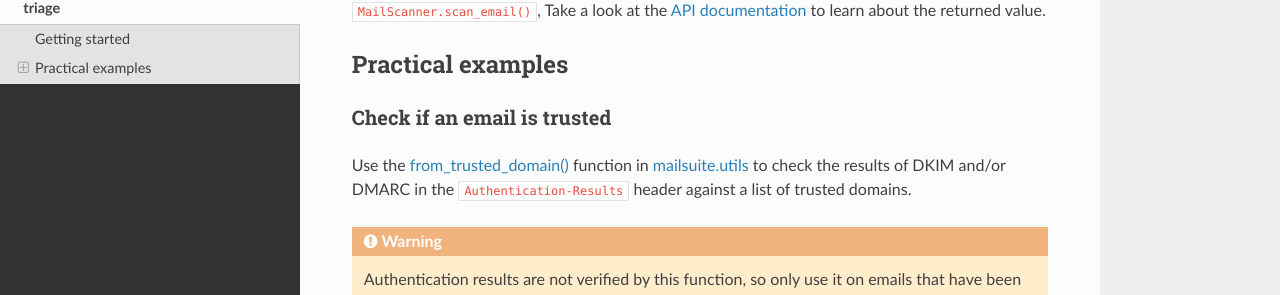
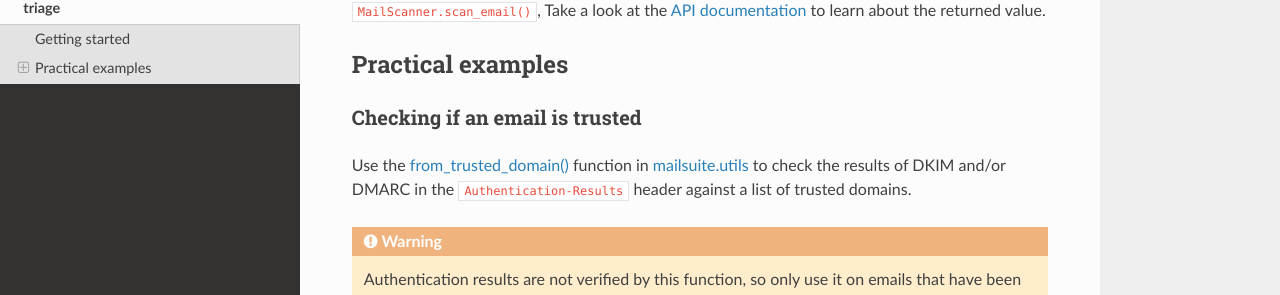
Before and after one commit to seanthegeek/yaramail, a Sphinx documentation site: the page built from docs/source/phishing.md, in a window 1280 px wide and 900 px high, scrolled down 866 px. Shown: the part 156-451 px from the top of the window. Built offline with Sphinx 7.4.7 and the Read the Docs theme 2.0.0, drawn with Linux system fonts in a browser that asks for light colours; some of the changed text lies outside the part shown.

Commit message:
Make header titles consistent

````diff
--- a/docs/source/phishing.md
+++ b/docs/source/phishing.md
@@ -46,7 +46,7 @@ Take a look at the [API documentation][API] to learn about the returned value.
 
 ## Practical examples
 
-### Check if an email is trusted
+### Checking if an email is trusted
 
 Use the [from_trusted_domain()][trusted] function in
 [mailsuite.utils][mailsuite.utils] to check the results of DKIM and/or DMARC
@@ -136,7 +136,7 @@ condition:
 }
 ```
 
-### Check if an email is malicious
+### Checking if an email is malicious
 
 Impersonating a top executive is a classic social engineering technique. Even
 if a target organisation has fully implemented DMARC to prevent domain
````
